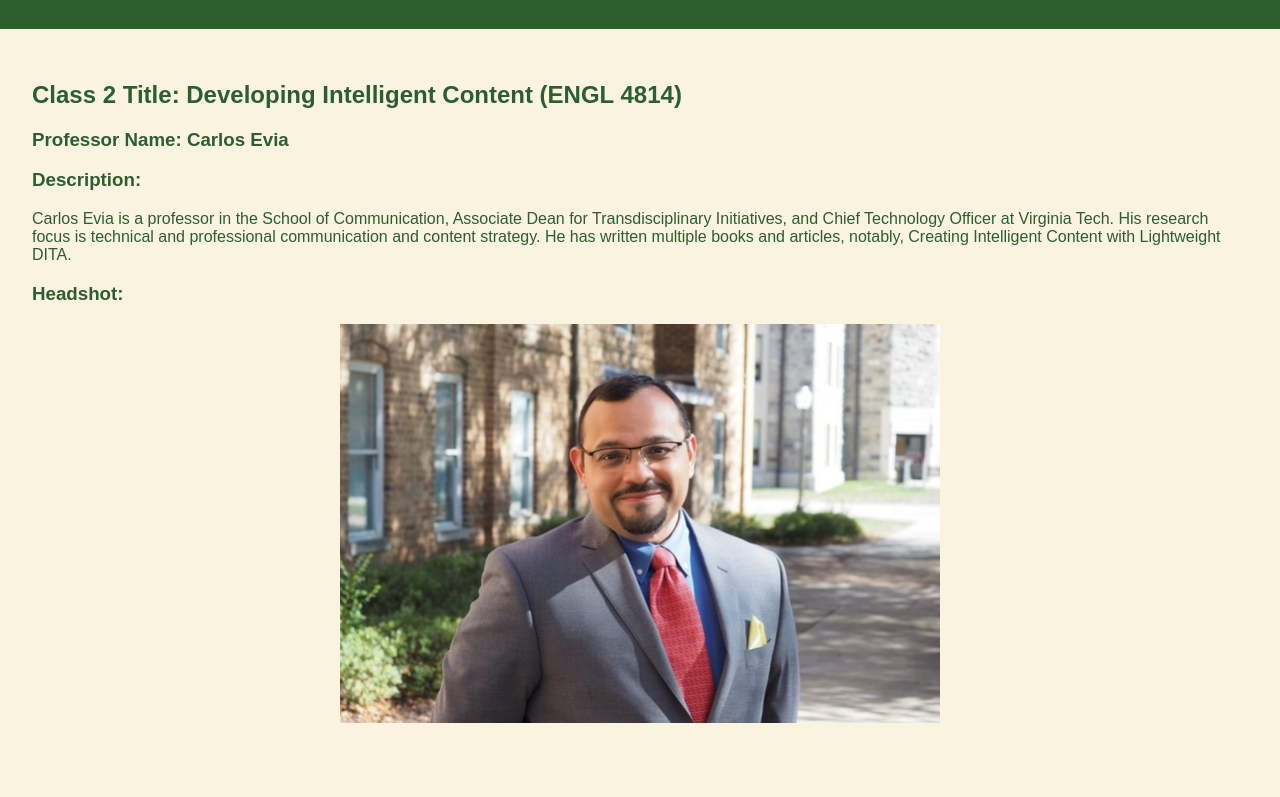
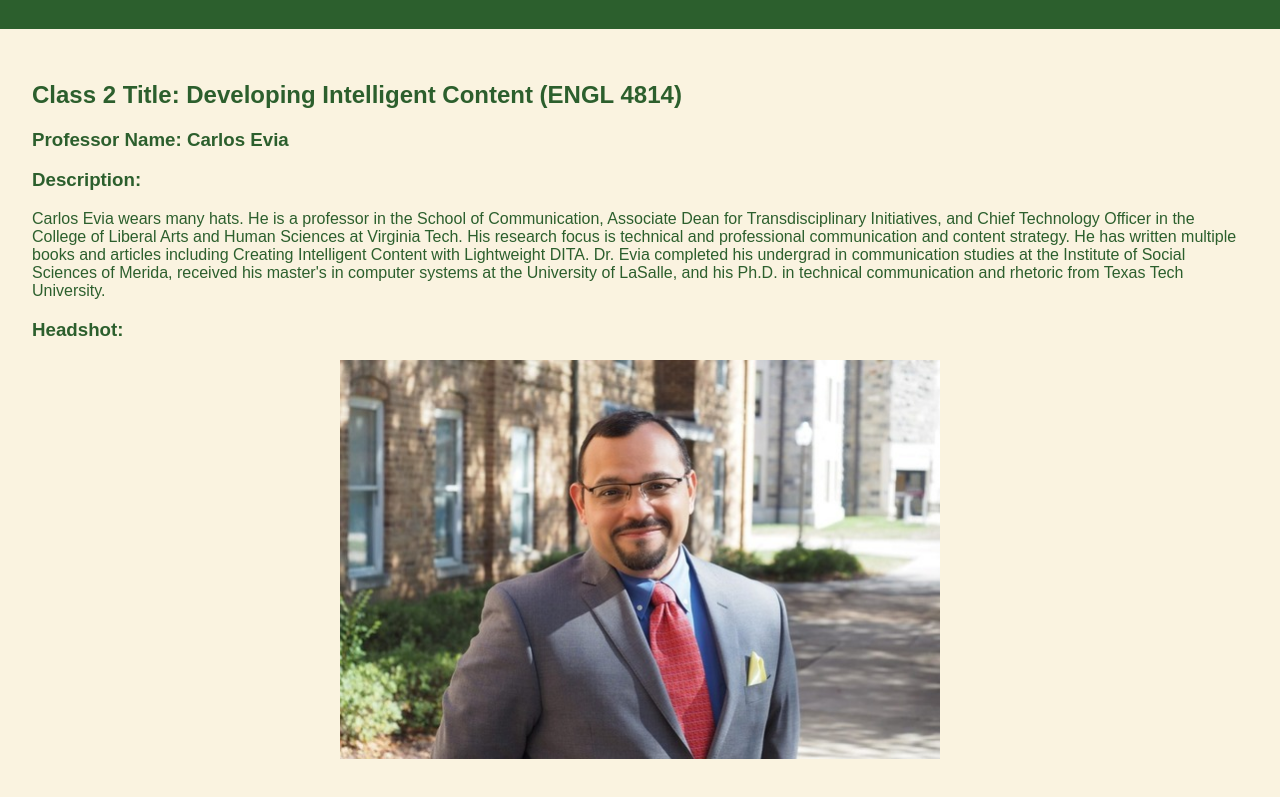
Before and after one commit to amypriester25/fall-semester-website, a plain HTML site: page class2.html in a window 1280 px wide. Shown: the part 117-914 px from the top of the page. Before the commit the page ends 888 px from the top, so only its background shows below. Drawn offline with Linux system fonts and the light colour scheme.

Commit message:
Update class2.html

```diff
--- a/class2.html
+++ b/class2.html
@@ -24,7 +24,8 @@
             <h2>Class 2 Title: Developing Intelligent Content (ENGL 4814)</h2>
             <h3>Professor Name: Carlos Evia</h3>
             <h3>Description:</h3>
-            <p>Carlos Evia is a professor in the School of Communication, Associate Dean for Transdisciplinary Initiatives, and Chief Technology Officer at Virginia Tech. His research focus is technical and professional communication and content strategy. He has written multiple books and articles, notably, Creating Intelligent Content with Lightweight DITA. </p>
+            <p>Carlos Evia wears many hats. He is a professor in the School of Communication, Associate Dean for Transdisciplinary Initiatives, and Chief Technology Officer in the College of Liberal Arts and Human Sciences at Virginia Tech. His research focus is technical and professional communication and content strategy. He has written multiple books and articles including Creating Intelligent Content with Lightweight DITA. Dr. Evia completed his undergrad in communication studies at the Institute of Social Sciences of Merida, received his master's in computer systems at the University of LaSalle, and his Ph.D. in technical communication and rhetoric from Texas Tech University.
+ </p>
             <h3>Headshot:</h3>
             <img src="images/prof-evia-resized.jpg" alt="Picture of Professor Evia.">
         </section>
```
